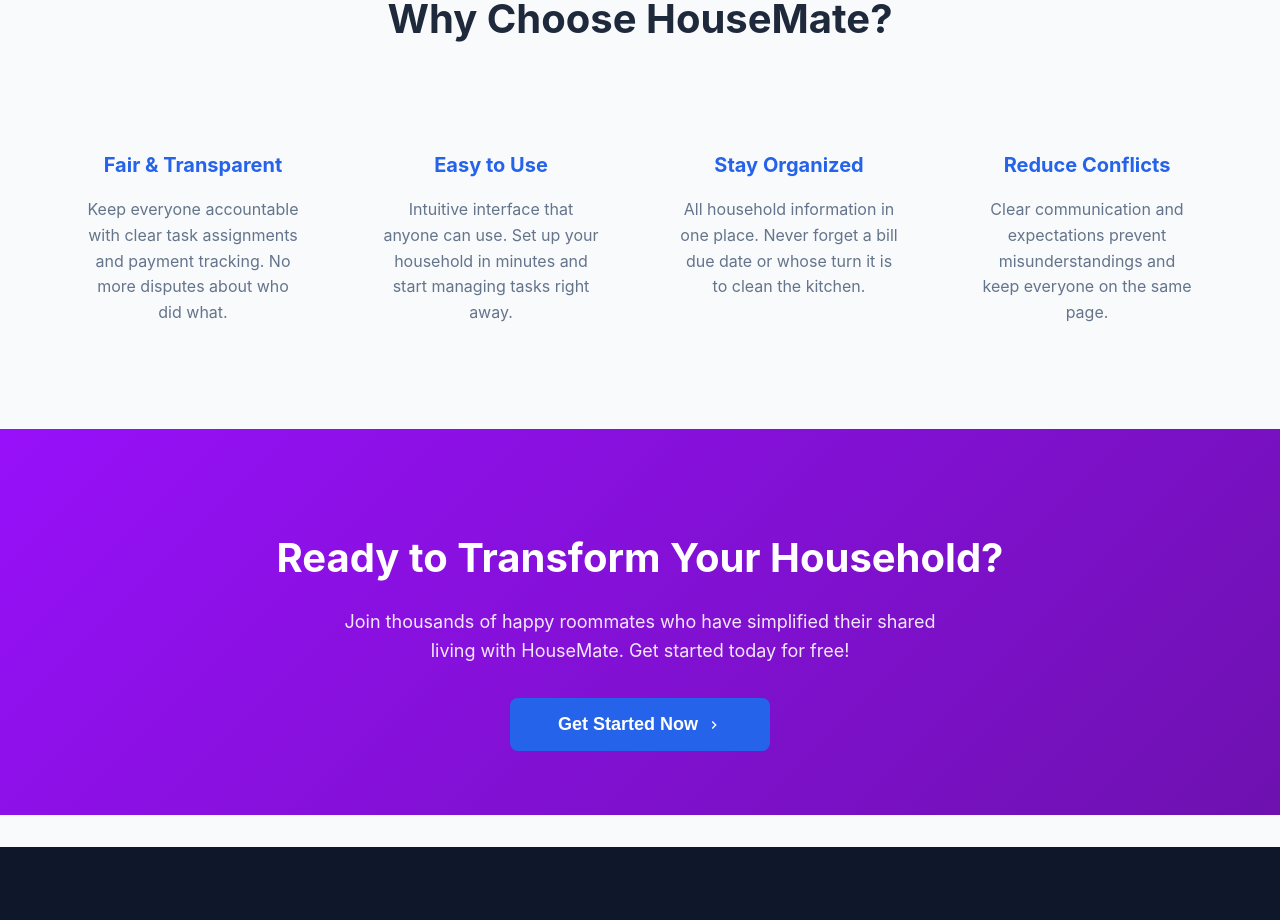
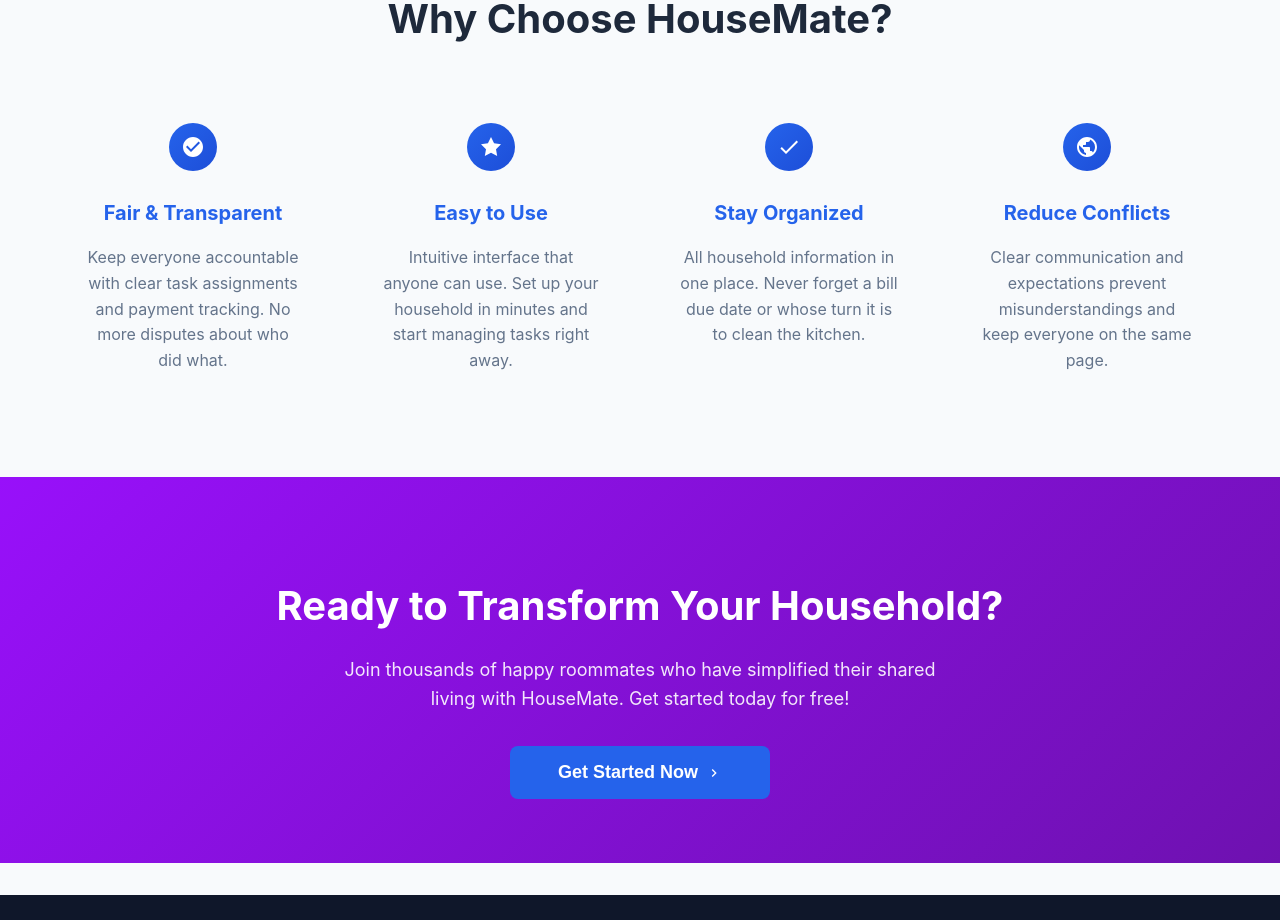
Before and after one commit to Dhiali/housemate, a React (Vite) app in the folder frontend/: page / in a window 1280 px wide. Shown: the part 1500-2420 px from the top of the page. Built offline with nearby package versions, Linux system fonts and the light colour scheme.

Commit message:
why choose us icons

```diff
--- a/frontend/src/components/LandingPage.css
+++ b/frontend/src/components/LandingPage.css
@@ -207,6 +207,18 @@
   padding: 1.5rem;
 }
 
+.App .benefit-icon {
+  display: flex;
+  align-items: center;
+  justify-content: center;
+  width: 48px;
+  height: 48px;
+  background: linear-gradient(135deg, #2563eb 0%, #1d4ed8 100%);
+  border-radius: 50%;
+  margin: 0 auto 1rem auto;
+  color: white;
+}
+
 .App .benefit h4 {
   font-size: 1.25rem;
   margin-bottom: 1rem;
--- a/frontend/src/components/LandingPage.jsx
+++ b/frontend/src/components/LandingPage.jsx
@@ -90,21 +90,41 @@
           <h2>Why Choose HouseMate?</h2>
           <div className="benefits-grid">
             <div className="benefit">
+              <div className="benefit-icon">
+                <svg width="24" height="24" fill="currentColor" viewBox="0 0 24 24">
+                  <path d="M12 2C6.48 2 2 6.48 2 12s4.48 10 10 10 10-4.48 10-10S17.52 2 12 2zm-2 15l-5-5 1.41-1.41L10 14.17l7.59-7.59L19 8l-9 9z"/>
+                </svg>
+              </div>
               <h4>Fair & Transparent</h4>
               <p>Keep everyone accountable with clear task assignments and payment tracking. No more disputes about who did what.</p>
             </div>
 
             <div className="benefit">
+              <div className="benefit-icon">
+                <svg width="24" height="24" fill="currentColor" viewBox="0 0 24 24">
+                  <path d="M12 2l3.09 6.26L22 9.27l-5 4.87 1.18 6.88L12 17.77l-6.18 3.25L7 14.14 2 9.27l6.91-1.01L12 2z"/>
+                </svg>
+              </div>
               <h4>Easy to Use</h4>
               <p>Intuitive interface that anyone can use. Set up your household in minutes and start managing tasks right away.</p>
             </div>
 
             <div className="benefit">
+              <div className="benefit-icon">
+                <svg width="24" height="24" fill="currentColor" viewBox="0 0 24 24">
+                  <path d="M9 16.17L4.83 12l-1.42 1.41L9 19 21 7l-1.41-1.41z"/>
+                </svg>
+              </div>
               <h4>Stay Organized</h4>
               <p>All household information in one place. Never forget a bill due date or whose turn it is to clean the kitchen.</p>
             </div>
 
             <div className="benefit">
+              <div className="benefit-icon">
+                <svg width="24" height="24" fill="currentColor" viewBox="0 0 24 24">
+                  <path d="M12 2C6.48 2 2 6.48 2 12s4.48 10 10 10 10-4.48 10-10S17.52 2 12 2zm-1 17.93c-3.94-.49-7-3.85-7-7.93 0-.62.08-1.21.21-1.79L9 15v1c0 1.1.9 2 2 2v1.93zm6.9-2.54c-.26-.81-1-1.39-1.9-1.39h-1v-3c0-.55-.45-1-1-1H8v-2h2c.55 0 1-.45 1-1V7h2c1.1 0 2-.9 2-2v-.41c2.93 1.19 5 4.06 5 7.41 0 2.08-.8 3.97-2.1 5.39z"/>
+                </svg>
+              </div>
               <h4>Reduce Conflicts</h4>
               <p>Clear communication and expectations prevent misunderstandings and keep everyone on the same page.</p>
             </div>
```
